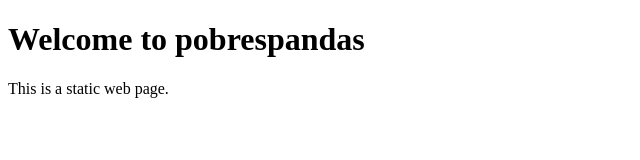
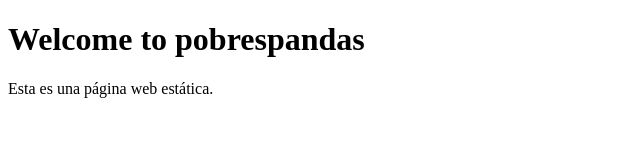
Before and after one commit to pobrespandas/pobrespandas, a plain HTML site: page index.html in a window 1280 px wide. Shown: the full height of the page, 0-640 px from the left. Drawn offline with Linux system fonts and the light colour scheme.

Commit message:
Update index.html

```diff
--- a/index.html
+++ b/index.html
@@ -9,7 +9,7 @@
 
 <body>
     <h1>Welcome to pobrespandas</h1>
-    <p>This is a static web page.</p>
+    <p>Esta es una página web estática.</p>
 </body>
 
 </html>
```
